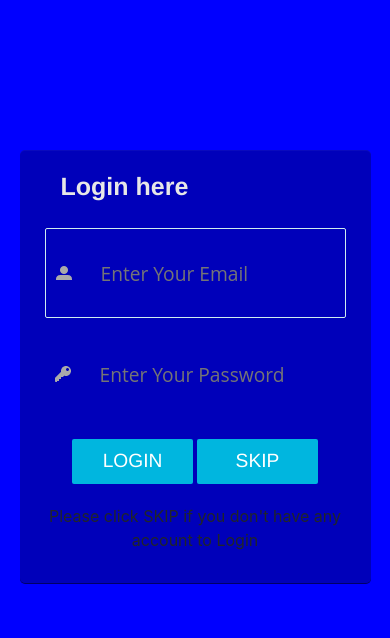
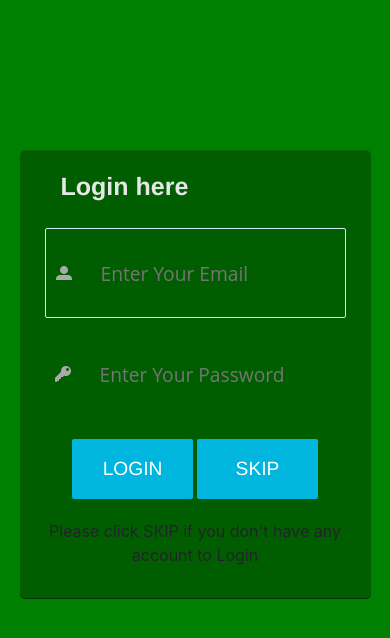
Before and after one commit to micaljohn60/Giveaway-Themplate, a plain HTML site: page login.html in a window 390 px wide. Drawn offline with nearby package versions, Linux system fonts and the light colour scheme.

Commit message:
Add files via upload

```diff
--- a/style2.css
+++ b/style2.css
@@ -104,7 +104,7 @@ color: #666666;
 
   body{
 
-    background: blue;
+    background: green;
   }
 
   h3{
@@ -170,7 +170,7 @@ color: #666666;
   border: none;
   color: #fff;
   cursor: pointer;
-  height: 45px;
+  height: 60px;
   font-family: 'helvetica','Open Sans', sans-serif;
   font-size: 1.2em;
   text-align: center;
```
